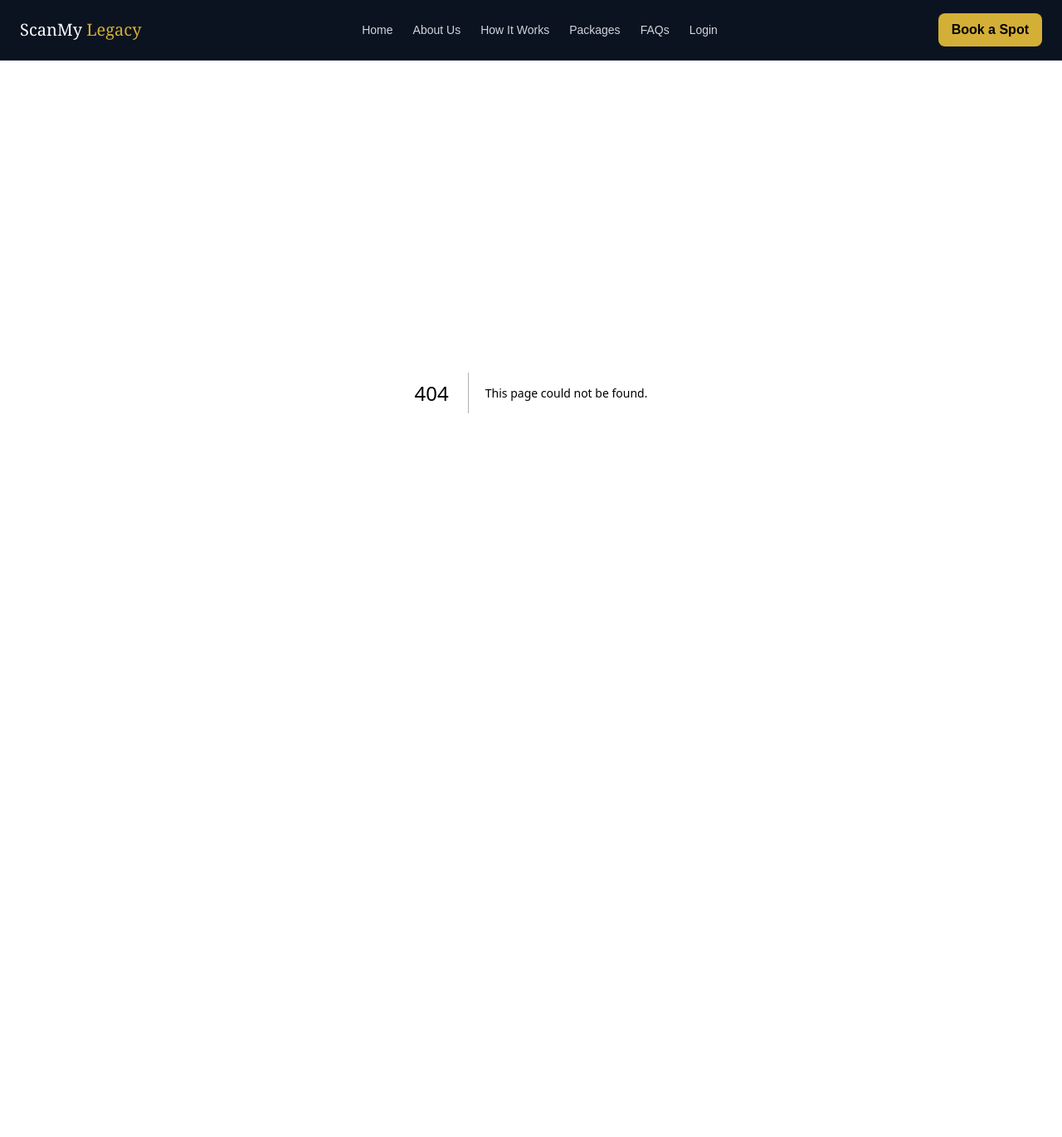
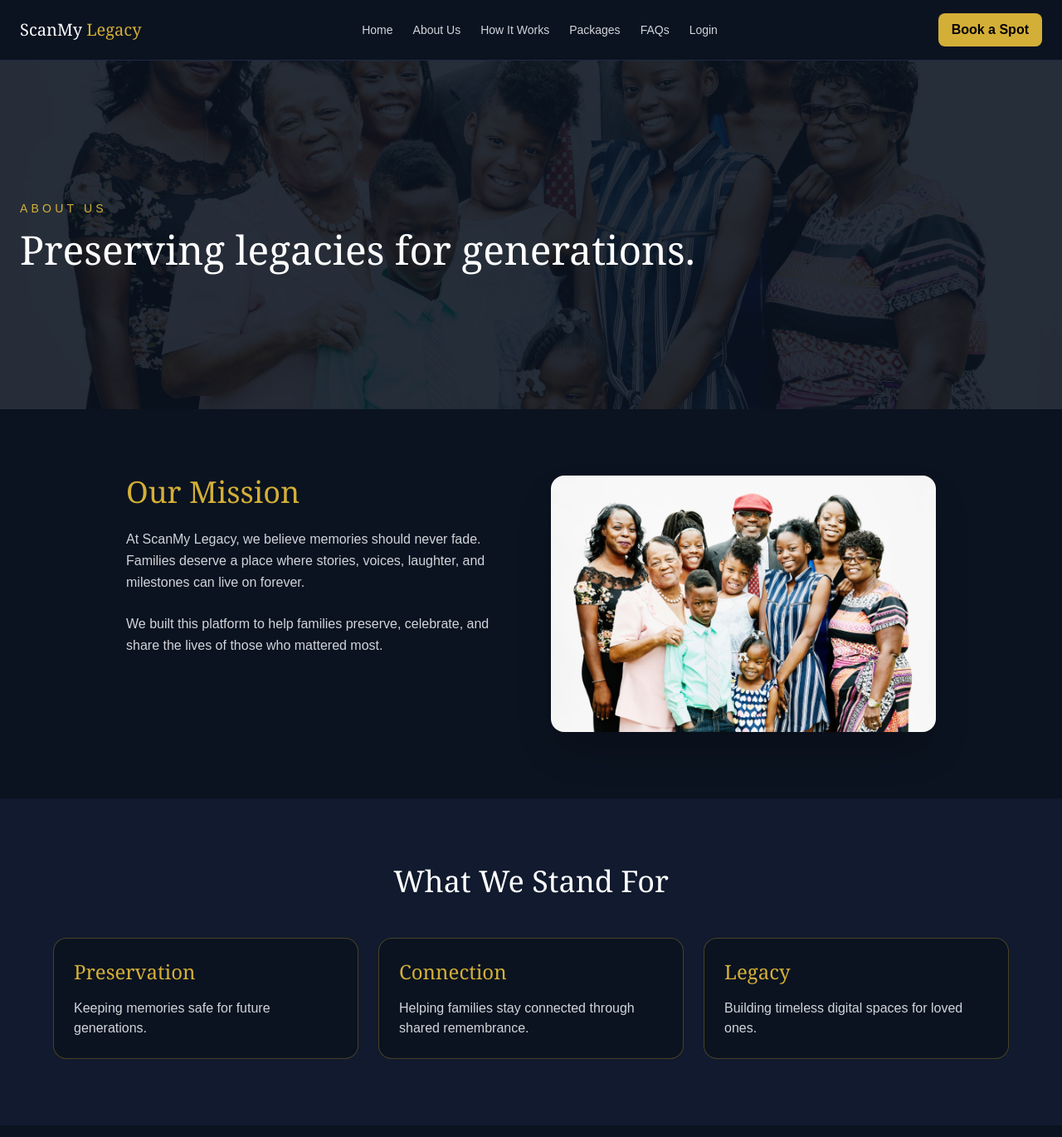
Before and after one commit to trinibuzz/scanmylegacy-app, a Next.js app: page /about in a window 1280 px wide. Before the commit this address had no page. Shown: the top 1370 px of the page at 83% size. Before the commit the page ends 873 px from the top, so only its background shows below. Built offline with nearby package versions, Linux system fonts and the light colour scheme.

Commit message:
Build about page

```diff
--- /dev/null
+++ b/app/about/page.tsx
@@ -0,0 +1,107 @@
+export default function AboutPage() {
+  return (
+    <main className="min-h-screen bg-[#0b1320] text-white">
+      {/* HERO */}
+      <section className="relative h-[420px] overflow-hidden">
+        <img
+          src="/images/about-hero.jpg"
+          alt="About ScanMyLegacy"
+          className="absolute inset-0 h-full w-full object-cover opacity-40"
+        />
+
+        <div className="absolute inset-0 bg-[#0b1320]/70" />
+
+        <div className="relative mx-auto flex h-full max-w-7xl items-center px-6">
+          <div>
+            <p className="mb-4 text-sm uppercase tracking-[0.3em] text-[#d4af37]">
+              About Us
+            </p>
+
+            <h1 className="font-serif text-5xl">
+              Preserving legacies for generations.
+            </h1>
+          </div>
+        </div>
+      </section>
+
+      {/* STORY */}
+      <section className="mx-auto max-w-5xl px-6 py-20">
+        <div className="grid gap-12 md:grid-cols-2">
+          <div>
+            <h2 className="mb-6 font-serif text-4xl text-[#d4af37]">
+              Our Mission
+            </h2>
+
+            <p className="mb-6 leading-relaxed text-gray-300">
+              At ScanMy Legacy, we believe memories should never fade.
+              Families deserve a place where stories, voices, laughter,
+              and milestones can live on forever.
+            </p>
+
+            <p className="leading-relaxed text-gray-300">
+              We built this platform to help families preserve, celebrate,
+              and share the lives of those who mattered most.
+            </p>
+          </div>
+
+          <img
+            src="/images/about-hero.jpg"
+            alt="Family memories"
+            className="rounded-2xl object-cover shadow-2xl"
+          />
+        </div>
+      </section>
+
+      {/* VALUES */}
+      <section className="bg-[#111a2e] px-6 py-20">
+        <div className="mx-auto max-w-6xl">
+          <div className="mb-12 text-center">
+            <h2 className="font-serif text-4xl">What We Stand For</h2>
+          </div>
+
+          <div className="grid gap-6 md:grid-cols-3">
+            {[
+              {
+                title: "Preservation",
+                text: "Keeping memories safe for future generations.",
+              },
+              {
+                title: "Connection",
+                text: "Helping families stay connected through shared remembrance.",
+              },
+              {
+                title: "Legacy",
+                text: "Building timeless digital spaces for loved ones.",
+              },
+            ].map((item) => (
+              <div
+                key={item.title}
+                className="rounded-2xl border border-[#d4af37]/30 bg-[#0b1320] p-6"
+              >
+                <h3 className="mb-4 font-serif text-2xl text-[#d4af37]">
+                  {item.title}
+                </h3>
+
+                <p className="text-gray-300">{item.text}</p>
+              </div>
+            ))}
+          </div>
+        </div>
+      </section>
+
+      {/* CTA */}
+      <section className="px-6 py-20 text-center">
+        <h2 className="mb-6 font-serif text-4xl">
+          Honor a life. Preserve a story.
+        </h2>
+
+        <a
+          href="/packages"
+          className="rounded-lg bg-[#d4af37] px-8 py-3 font-semibold text-black"
+        >
+          View Packages
+        </a>
+      </section>
+    </main>
+  );
+}
```
